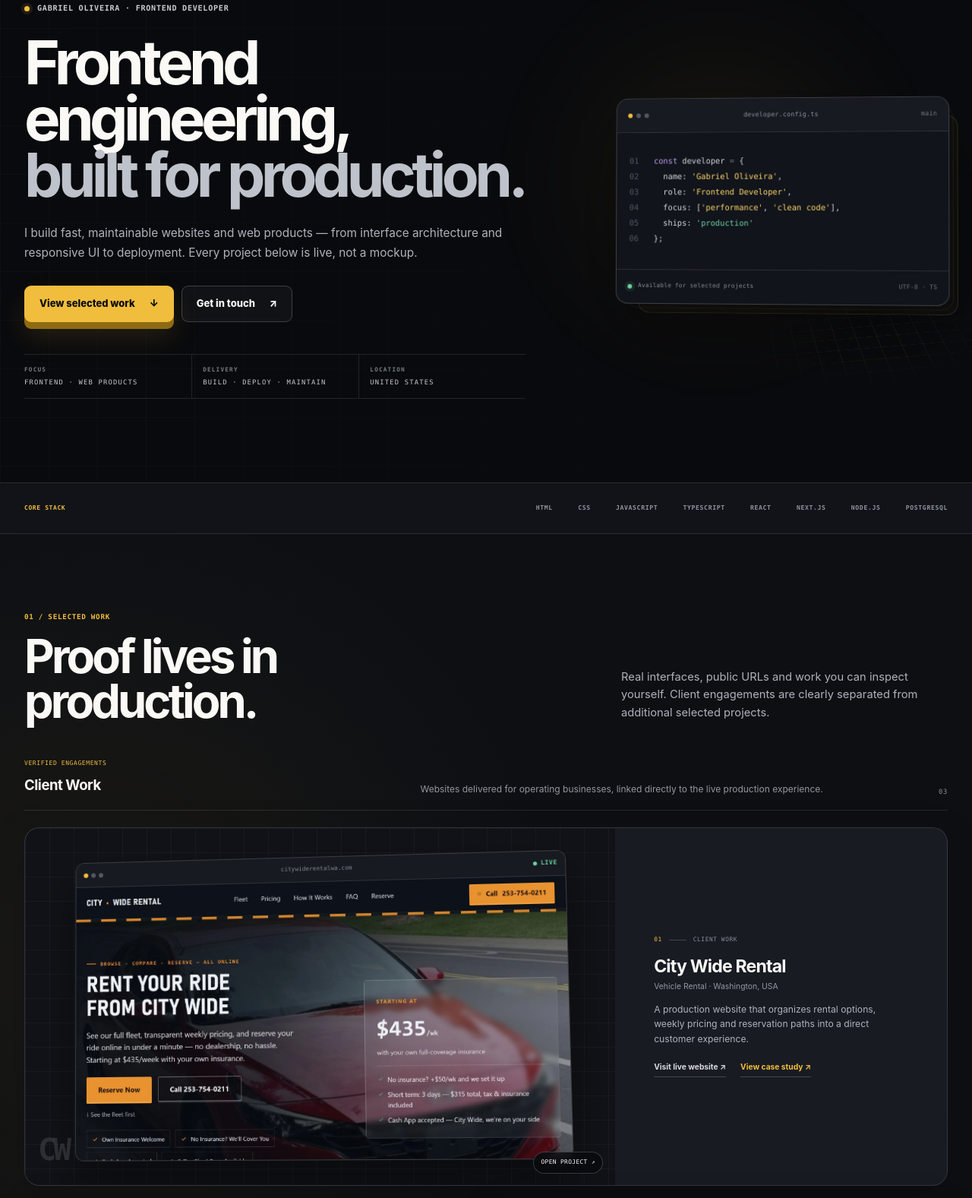
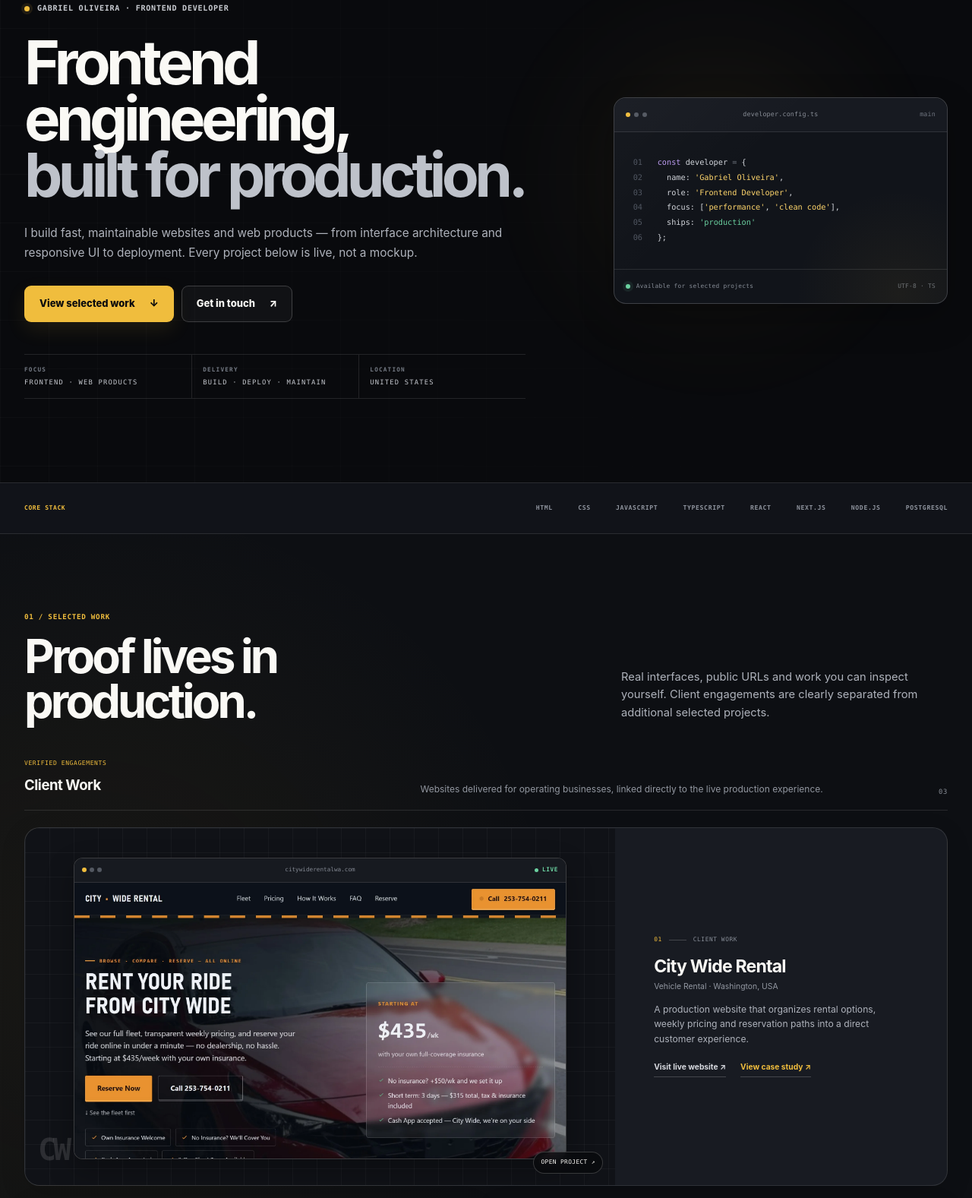
Before and after one commit to euoliverg/portfolio-euoliverg, a website with bundled scripts: page index.html in a window 1280 px wide. Shown: the part 155-1732 px from the top of the page at 76% size. Built offline with nearby package versions, Linux system fonts and the light colour scheme.

Commit message:
Soften portfolio depth and developer presentation

```diff
--- a/index.html
+++ b/index.html
@@ -118,8 +118,7 @@
           </dl>
         </div>
 
-        <aside class="dev-window" data-tilt aria-label="Developer profile represented as a TypeScript configuration file">
-          <div class="dev-window-depth" aria-hidden="true"></div>
+        <aside class="dev-window" aria-label="Developer profile represented as a TypeScript configuration file">
           <div class="dev-window-bar">
             <span aria-hidden="true"><i></i><i></i><i></i></span>
             <p>developer.config.ts</p>
@@ -189,7 +188,7 @@
           <a class="text-link" href="https://www.linkedin.com/in/gabriel-oliveira-45056a324/" target="_blank" rel="noopener noreferrer">View LinkedIn profile <span aria-hidden="true">↗</span></a>
         </div>
 
-        <div class="stack-console reveal" data-tilt>
+        <div class="stack-console reveal">
           <div class="console-bar"><span>core-stack.config</span><i>Production</i></div>
           <div class="console-body">
             <div class="stack-group"><span>Frontend</span><ul><li>HTML</li><li>CSS</li><li>JavaScript</li><li>TypeScript</li><li>React</li><li>Next.js</li></ul></div>
--- a/main.js
+++ b/main.js
@@ -7,7 +7,6 @@ const navToggle = document.querySelector('[data-nav-toggle]');
 const nav = document.querySelector('[data-nav]');
 const caseDialog = document.querySelector('[data-case-dialog]');
 const reduceMotion = window.matchMedia('(prefers-reduced-motion: reduce)').matches;
-const finePointer = window.matchMedia('(hover: hover) and (pointer: fine)').matches;
 
 if (projectGrid && !projectGrid.children.length) {
   projectGrid.innerHTML = renderWork(groups, projects);
@@ -38,32 +37,6 @@ const updateChrome = () => {
 };
 updateChrome();
 window.addEventListener('scroll', updateChrome, { passive: true });
-
-const bindTilt = (element, strength = 5) => {
-  let frame = 0;
-  const reset = () => {
-    cancelAnimationFrame(frame);
-    element.style.setProperty('--rx', '0deg');
-    element.style.setProperty('--ry', '0deg');
-  };
-
-  element.addEventListener('pointermove', (event) => {
-    const rect = element.getBoundingClientRect();
-    const x = (event.clientX - rect.left) / rect.width - 0.5;
-    const y = (event.clientY - rect.top) / rect.height - 0.5;
-    cancelAnimationFrame(frame);
-    frame = requestAnimationFrame(() => {
-      element.style.setProperty('--rx', `${(-y * strength).toFixed(2)}deg`);
-      element.style.setProperty('--ry', `${(x * strength).toFixed(2)}deg`);
-    });
-  }, { passive: true });
-  element.addEventListener('pointerleave', reset, { passive: true });
-  element.addEventListener('blur', reset, true);
-};
-
-if (!reduceMotion && finePointer) {
-  document.querySelectorAll('[data-tilt]').forEach((element) => bindTilt(element, 4));
-}
 
 let dialogTrigger = null;
 
--- a/render.js
+++ b/render.js
@@ -45,7 +45,6 @@ export const projectCard = (project, options = {}) => {
     <article class="project ${isFeatured ? 'project-featured' : ''} reveal" data-project-card>
       <a class="project-scene" href="${escapeHtml(project.url)}" target="_blank" rel="noopener noreferrer">
         <span class="visually-hidden">Open ${escapeHtml(project.name)} website</span>
-        <div class="project-plane project-plane-back" aria-hidden="true"></div>
         <div class="project-device">
           <div class="project-browser">
             <span aria-hidden="true"><i></i><i></i><i></i></span>
--- a/styles.css
+++ b/styles.css
@@ -18,7 +18,7 @@
   --line: rgba(255, 255, 255, .105);
   --line-strong: rgba(255, 255, 255, .19);
   --dark-line: rgba(9, 10, 13, .15);
-  --shadow: 0 34px 90px rgba(0, 0, 0, .36);
+  --shadow: 0 18px 52px rgba(0, 0, 0, .24);
   --radius: 20px;
   --radius-sm: 10px;
   --shell: min(1320px, calc(100% - 64px));
@@ -118,8 +118,7 @@ button, a { -webkit-tap-highlight-color: transparent; }
   height: 29px;
   border-radius: 8px;
   background: var(--yellow);
-  box-shadow: 0 8px 22px rgba(240, 189, 61, .2), inset 0 1px rgba(255, 255, 255, .35);
-  transform: rotate(-3deg);
+  box-shadow: 0 6px 16px rgba(240, 189, 61, .14), inset 0 1px rgba(255, 255, 255, .35);
 }
 .brand-mark::before {
   width: 11px;
@@ -263,10 +262,10 @@ button, a { -webkit-tap-highlight-color: transparent; }
 .button-primary {
   background: var(--yellow);
   color: var(--ink);
-  box-shadow: 0 9px 0 #8e6a12, 0 20px 36px rgba(240, 189, 61, .13);
+  box-shadow: 0 10px 26px rgba(240, 189, 61, .1);
 }
-.button-primary:hover { background: var(--yellow-light); box-shadow: 0 7px 0 #8e6a12, 0 18px 34px rgba(240, 189, 61, .18); }
-.button-primary:active { transform: translateY(5px); box-shadow: 0 3px 0 #8e6a12; }
+.button-primary:hover { background: var(--yellow-light); box-shadow: 0 12px 30px rgba(240, 189, 61, .14); }
+.button-primary:active { transform: translateY(0); box-shadow: 0 6px 18px rgba(240, 189, 61, .1); }
 .button-secondary { border-color: var(--line-strong); background: rgba(255,255,255,.035); color: var(--white); }
 .button-secondary:hover { border-color: rgba(255,255,255,.3); background: rgba(255,255,255,.065); }
 .hero-meta {
@@ -283,51 +282,32 @@ button, a { -webkit-tap-highlight-color: transparent; }
 .hero-meta dd { margin: 4px 0 0; color: #c4c7cd; font-size: .55rem; line-height: 1.45; }
 
 .dev-window {
-  --rx: 0deg;
-  --ry: 0deg;
   position: relative;
-  overflow: visible;
+  overflow: hidden;
   border: 1px solid var(--line-strong);
   border-radius: 16px;
   background: #11141a;
-  box-shadow: 0 36px 100px rgba(0,0,0,.38);
-  transform: perspective(1200px) rotateX(var(--rx)) rotateY(var(--ry)) rotateY(-4deg) rotateX(1deg);
-  transform-style: preserve-3d;
-  transition: transform 220ms cubic-bezier(.2,.8,.2,1);
+  box-shadow: 0 18px 48px rgba(0,0,0,.24);
+  transition: border-color 180ms ease, box-shadow 180ms ease, transform 180ms ease;
 }
+.dev-window:hover { border-color: rgba(255,255,255,.25); box-shadow: 0 22px 56px rgba(0,0,0,.28); transform: translateY(-2px); }
 .dev-window::before {
   position: absolute;
-  z-index: -2;
-  inset: 18px -18px -18px 18px;
+  inset: 0;
   content: "";
-  border: 1px solid rgba(240,189,61,.17);
-  border-radius: inherit;
-  background: rgba(240,189,61,.025);
-  transform: translateZ(-48px);
+  background: linear-gradient(135deg, rgba(255,255,255,.025), transparent 38%);
+  pointer-events: none;
 }
 .dev-window::after {
   position: absolute;
-  z-index: -3;
-  right: -70px;
-  bottom: -88px;
-  width: 330px;
-  height: 230px;
+  right: -18%;
+  bottom: -48%;
+  width: 65%;
+  aspect-ratio: 1;
   content: "";
-  background:
-    linear-gradient(rgba(240,189,61,.1) 1px, transparent 1px),
-    linear-gradient(90deg, rgba(240,189,61,.1) 1px, transparent 1px);
-  background-size: 28px 28px;
-  transform: rotateX(67deg) rotateZ(-10deg) translateZ(-80px);
-  -webkit-mask-image: radial-gradient(ellipse, #000, transparent 72%);
-  mask-image: radial-gradient(ellipse, #000, transparent 72%);
-}
-.dev-window-depth {
-  position: absolute;
-  z-index: -1;
-  inset: 9px -9px -9px 9px;
-  border: 1px solid rgba(255,255,255,.06);
-  border-radius: inherit;
-  transform: translateZ(-22px);
+  border-radius: 50%;
+  background: radial-gradient(circle, rgba(240,189,61,.055), transparent 68%);
+  pointer-events: none;
 }
 .dev-window-bar {
   display: grid;
@@ -349,12 +329,12 @@ button, a { -webkit-tap-highlight-color: transparent; }
 .dev-window-bar p { margin: 0; }
 .dev-window-bar strong { justify-self: end; color: #707681; font-size: inherit; font-weight: 500; }
 .code-block {
+  position: relative;
   padding: 30px 25px 31px;
   color: #d3d6dc;
   font-family: var(--mono);
   font-size: clamp(.63rem, .8vw, .74rem);
   line-height: 1.95;
-  transform: translateZ(34px);
 }
 .code-block p { display: grid; grid-template-columns: 32px 1fr; margin: 0; white-space: nowrap; }
 .code-block p > i { color: #505661; font-style: normal; user-select: none; }
@@ -440,10 +420,10 @@ button, a { -webkit-tap-highlight-color: transparent; }
   border: 1px solid var(--line);
   border-radius: var(--radius);
   background: rgba(24,27,34,.84);
-  box-shadow: 0 18px 60px rgba(0,0,0,.14);
+  box-shadow: 0 10px 34px rgba(0,0,0,.12);
   transition: border-color 220ms ease, box-shadow 220ms ease, transform 220ms ease;
 }
-.project:hover { border-color: var(--line-strong); box-shadow: 0 34px 80px rgba(0,0,0,.28); transform: translateY(-3px); }
+.project:hover { border-color: var(--line-strong); box-shadow: 0 16px 42px rgba(0,0,0,.2); transform: translateY(-2px); }
 .project-featured {
   grid-column: 1 / -1;
   display: grid;
@@ -464,34 +444,20 @@ button, a { -webkit-tap-highlight-color: transparent; }
     linear-gradient(90deg, rgba(255,255,255,.035) 1px, transparent 1px),
     #101217;
   background-size: 32px 32px;
-  perspective: 1200px;
 }
 .project-featured .project-scene { min-height: 470px; border-radius: calc(var(--radius) - 1px) 0 0 calc(var(--radius) - 1px); }
-.project-plane {
-  position: absolute;
-  width: 78%;
-  aspect-ratio: 1.78;
-  border: 1px solid rgba(240,189,61,.14);
-  border-radius: 11px;
-  background: rgba(240,189,61,.035);
-  transform: translate(18px, 17px) rotateZ(2.4deg) translateZ(-40px);
-  transition: transform 360ms ease;
-}
 .project-device {
   position: relative;
   z-index: 2;
-  width: 88%;
+  width: 90%;
   overflow: hidden;
   border: 1px solid rgba(255,255,255,.19);
   border-radius: 12px;
   background: #0d0f13;
-  box-shadow: 0 27px 60px rgba(0,0,0,.46);
-  transform: rotateX(3deg) rotateY(-4deg) rotateZ(-.7deg) translateZ(34px);
-  transform-style: preserve-3d;
+  box-shadow: 0 14px 36px rgba(0,0,0,.3);
   transition: transform 400ms cubic-bezier(.2,.8,.2,1), border-color 220ms ease;
 }
-.project:hover .project-device { transform: rotateX(1deg) rotateY(-1deg) rotateZ(0) translateZ(54px) scale(1.008); border-color: rgba(240,189,61,.32); }
-.project:hover .project-plane { transform: translate(13px, 12px) rotateZ(1.4deg) translateZ(-24px); }
+.project:hover .project-device { transform: scale(1.006); border-color: rgba(240,189,61,.28); }
 .project-browser {
   display: grid;
   grid-template-columns: 1fr auto 1fr;
@@ -586,27 +552,22 @@ button, a { -webkit-tap-highlight-color: transparent; }
 .resume-role li::before { position: absolute; top: 9px; left: 0; width: 5px; height: 5px; content: ""; border-radius: 50%; background: var(--yellow); }
 .about-copy .text-link { display: inline-flex; margin-top: 28px; padding: 0 0 5px; border: 0; border-bottom: 1px solid var(--line); background: transparent; color: var(--yellow); cursor: pointer; font-size: .65rem; font-weight: 750; }
 .stack-console {
-  --rx: 0deg;
-  --ry: 0deg;
   position: relative;
-  overflow: visible;
+  overflow: hidden;
   border: 1px solid var(--line-strong);
   border-radius: var(--radius);
   background: var(--surface);
   box-shadow: var(--shadow);
-  transform-style: preserve-3d;
+  transition: border-color 180ms ease, box-shadow 180ms ease, transform 180ms ease;
 }
+.stack-console:hover { border-color: rgba(255,255,255,.25); box-shadow: 0 22px 56px rgba(0,0,0,.27); transform: translateY(-2px); }
 .stack-console::before {
   position: absolute;
-  z-index: -1;
-  inset: 15px -14px -15px 14px;
+  inset: 0;
   content: "";
-  border: 1px solid rgba(240,189,61,.16);
-  border-radius: inherit;
-  background: rgba(240,189,61,.025);
-  transform: translateZ(-36px);
+  background: linear-gradient(135deg, rgba(255,255,255,.022), transparent 38%);
+  pointer-events: none;
 }
-.js .reveal.is-visible.stack-console { transform: perspective(1200px) rotateX(var(--rx)) rotateY(var(--ry)); }
 .console-bar, .console-footer { display: flex; align-items: center; justify-content: space-between; min-height: 43px; padding-inline: 16px; color: #8b9099; font-size: .49rem; }
 .console-bar { border-bottom: 1px solid var(--line); }
 .console-bar i { color: var(--green); font-style: normal; }
@@ -615,7 +576,7 @@ button, a { -webkit-tap-highlight-color: transparent; }
 .stack-group + .stack-group { border-top: 1px solid var(--line); }
 .stack-group > span { color: #858a94; font-size: .49rem; }
 .stack-group ul { display: flex; flex-wrap: wrap; gap: 6px; margin: 0; padding: 0; list-style: none; }
-.stack-group li { padding: 5px 7px; border: 1px solid var(--line); border-radius: 6px; color: #d1d4da; font-size: .66rem; transform: translateZ(20px); }
+.stack-group li { padding: 5px 7px; border: 1px solid var(--line); border-radius: 6px; color: #d1d4da; font-size: .66rem; }
 .console-footer { border-top: 1px solid var(--line); }
 .console-footer span { color: var(--green); }
 .console-footer strong { color: #777c85; font-weight: 500; }
@@ -671,7 +632,7 @@ dialog::backdrop { background: rgba(0,0,0,.8); backdrop-filter: blur(8px); }
   border-radius: 20px;
   background: var(--surface);
   color: var(--white);
-  box-shadow: 0 36px 110px rgba(0,0,0,.65);
+  box-shadow: 0 24px 70px rgba(0,0,0,.48);
 }
 .dialog-shell { display: grid; grid-template-columns: minmax(0, 1.1fr) minmax(370px, .9fr); }
 .dialog-close {
@@ -748,7 +709,7 @@ dialog::backdrop { background: rgba(0,0,0,.8); backdrop-filter: blur(8px); }
   .hero { min-height: auto; padding: 118px 0 78px; }
   .hero-grid { grid-template-columns: 1fr; gap: 38px; }
   .hero-copy { max-width: 760px; }
-  .dev-window { width: min(100%, 620px); margin-inline: auto; transform: perspective(1200px) rotateY(-2deg) rotateX(1deg); }
+  .dev-window { width: min(100%, 620px); margin-inline: auto; }
   .section-heading-split { grid-template-columns: 1fr; gap: 19px; }
   .section-heading-split > p { max-width: 620px; }
   .work-group-head { grid-template-columns: 1fr auto; gap: 15px 30px; }
@@ -775,9 +736,7 @@ dialog::backdrop { background: rgba(0,0,0,.8); backdrop-filter: blur(8px); }
   .hero-actions { display: grid; grid-template-columns: 1fr; }
   .hero-actions .button { width: 100%; }
   .hero-meta { display: none; }
-  .dev-window { margin-top: 8px; transform: none; }
-  .dev-window::before { inset: 9px -7px -9px 7px; }
-  .dev-window::after { right: -30px; bottom: -62px; width: 240px; height: 180px; }
+  .dev-window { margin-top: 8px; }
   .code-block { padding: 23px 16px; font-size: .58rem; }
   .code-block p { grid-template-columns: 27px 1fr; }
   .dev-window-footer { padding-inline: 12px; }
@@ -814,6 +773,5 @@ dialog::backdrop { background: rgba(0,0,0,.8); backdrop-filter: blur(8px); }
 @media (prefers-reduced-motion: reduce) {
   html { scroll-behavior: auto; }
   *, *::before, *::after { scroll-behavior: auto !important; transition-duration: .01ms !important; animation-duration: .01ms !important; animation-iteration-count: 1 !important; }
-  .dev-window, .js .reveal.is-visible.stack-console { transform: none; }
   .js .reveal { opacity: 1; transform: none; }
 }
```
